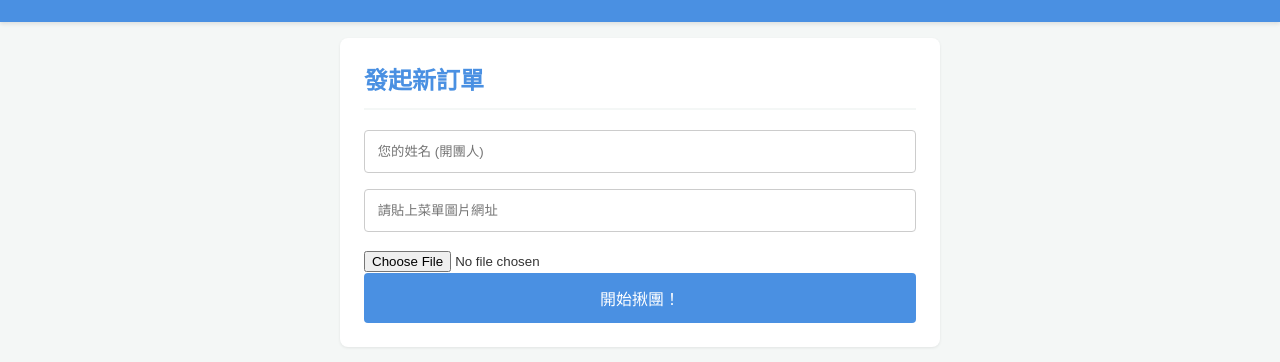
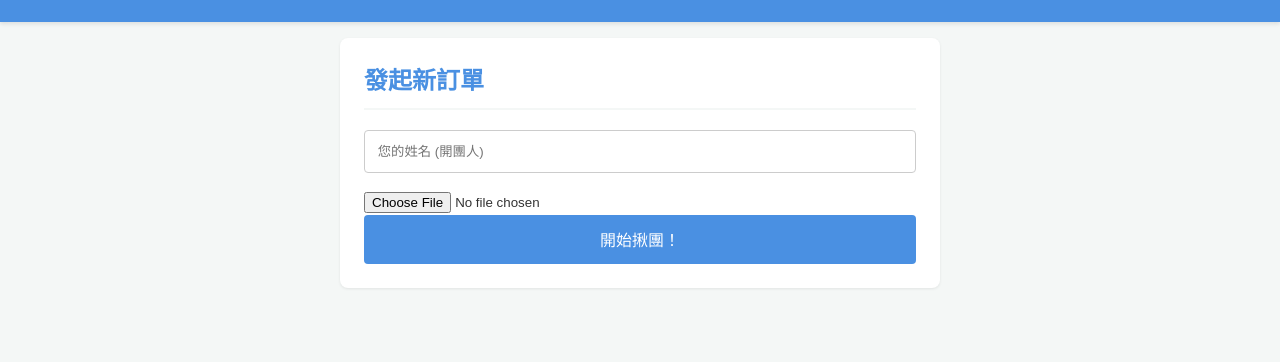
Before and after one commit to ConnectionAN/DRINK, a plain HTML site: page index.html in a window 1280 px wide. Shown: the part 104-466 px from the top of the page. Drawn offline with Linux system fonts and the light colour scheme.

Commit message:
Update index.html

```diff
--- a/index.html
+++ b/index.html
@@ -20,7 +20,6 @@
             <h2>發起新訂單</h2>
             <form id="starter-form">
                 <input type="text" id="starter-name" placeholder="您的姓名 (開團人)" required>
-                <input type="url" id="menu-url" placeholder="請貼上菜單圖片網址" required>
                 <input type="file" id="menu-uploader" accept="image/*" required>
                 <button type="submit">開始揪團！</button>
             </form>
@@ -61,5 +60,4 @@
         }
     </script>
 </body>
-
 </html>
```
